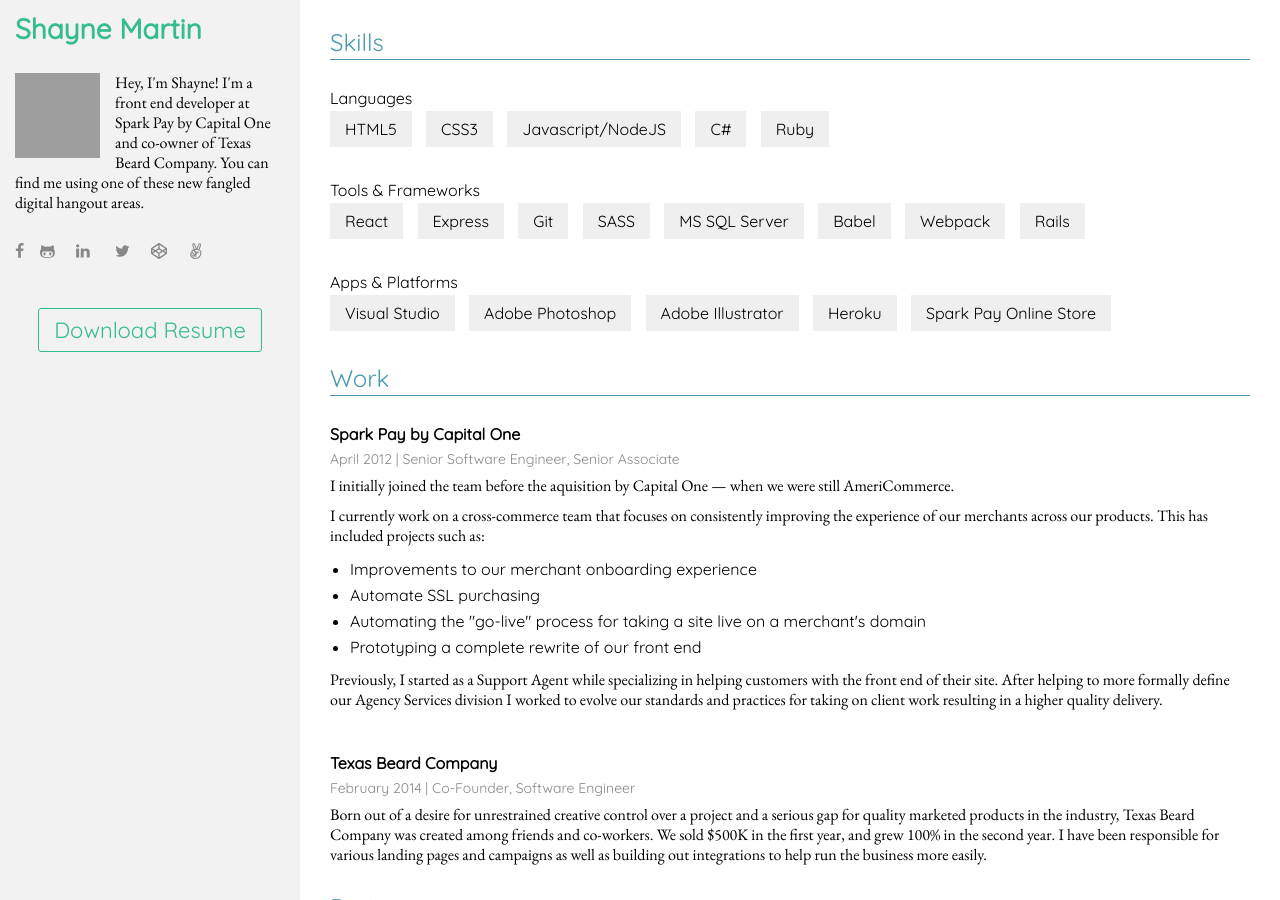
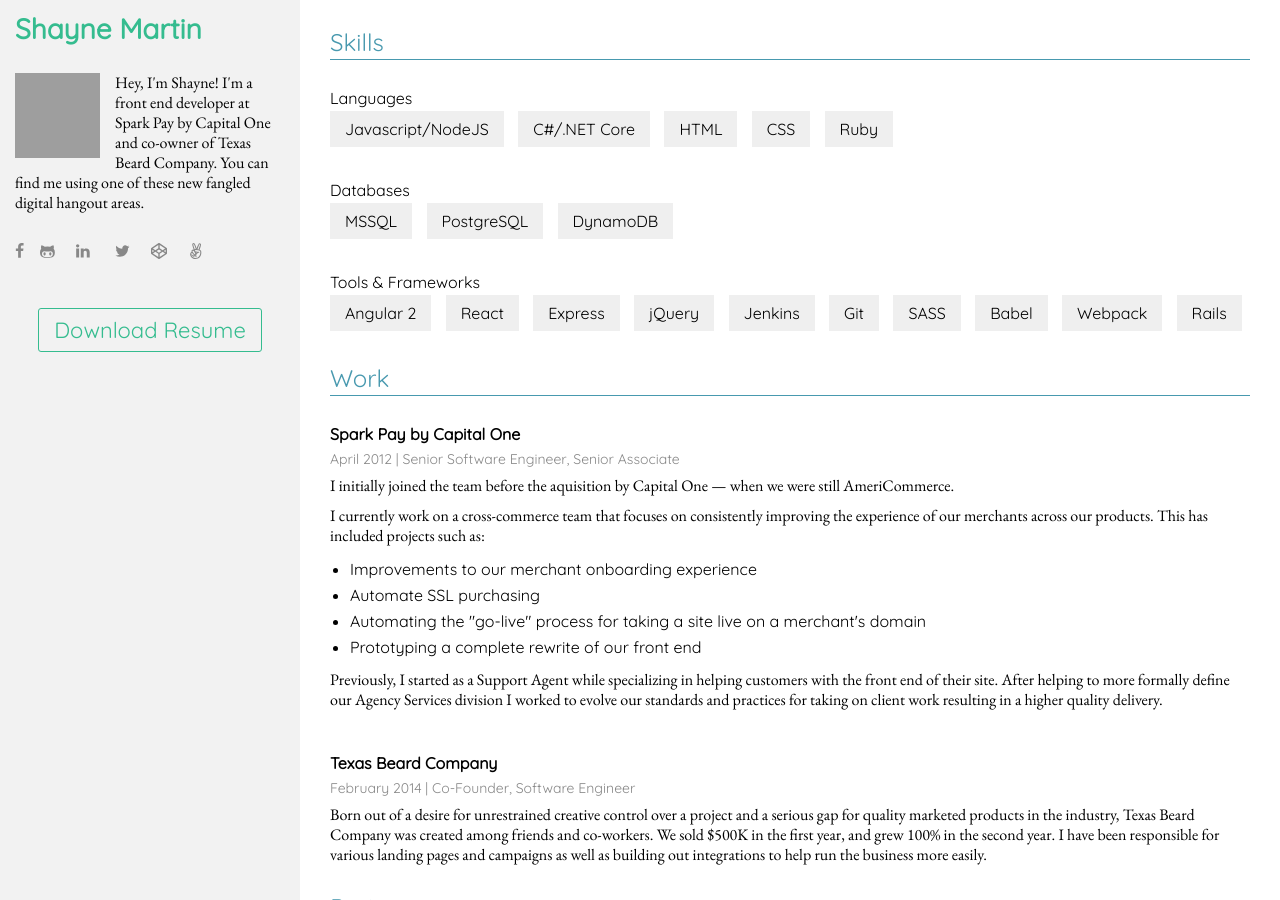
Before and after one commit to shaynemartin91/shaynemartin91.github.io, a Jekyll site: the page index.html, which Jekyll copies as it is, in a window 1280 px wide and 900 px high. Built offline with Jekyll 4.4.1, drawn with Linux system fonts in a browser that asks for light colours; nearby versions of some CDN libraries; grey boxes are pictures that could not be loaded.

Commit message:
Update skills tags

```diff
--- a/index.html
+++ b/index.html
@@ -71,36 +71,36 @@
             <div class="taglist">
               <div class="taglist__title">Languages</div>
               <ul class="taglist__list">
-                <li class="taglist__tag">HTML5</li>
-                <li class="taglist__tag">CSS3</li>
                 <li class="taglist__tag">Javascript/NodeJS</li>
-                <li class="taglist__tag">C#</li>
-                <li class="taglist__tag">Ruby</li>
+                <li class="taglist__tag">C#/.NET Core</li>
+		<li class="taglist__tag">HTML</li>
+                <li class="taglist__tag">CSS</li>
+		<li class="taglist__tag">Ruby</li>
+              </ul>
+            </div>
+
+	    <div class="taglist">
+              <div class="taglist__title">Databases</div>
+              <ul class="taglist__list">
+		<li class="taglist__tag">MSSQL</li>
+		<li class="taglist__tag">PostgreSQL</li>
+                <li class="taglist__tag">DynamoDB</li>
               </ul>
             </div>
 
             <div class="taglist">
               <div class="taglist__title">Tools &amp; Frameworks</div>
               <ul class="taglist__list">
+		<li class="taglist__tag">Angular 2</li>
                 <li class="taglist__tag">React</li>
                 <li class="taglist__tag">Express</li>
+		<li class="taglist__tag">jQuery</li>
+                <li class="taglist__tag">Jenkins</li>
                 <li class="taglist__tag">Git</li>
                 <li class="taglist__tag">SASS</li>
-                <li class="taglist__tag">MS SQL Server</li>
                 <li class="taglist__tag">Babel</li>
                 <li class="taglist__tag">Webpack</li>
                 <li class="taglist__tag">Rails</li>
-              </ul>
-            </div>
-
-            <div class="taglist">
-              <div class="taglist__title">Apps &amp; Platforms</div>
-              <ul class="taglist__list">
-                <li class="taglist__tag">Visual Studio</li>
-                <li class="taglist__tag">Adobe Photoshop</li>
-                <li class="taglist__tag">Adobe Illustrator</li>
-                <li class="taglist__tag">Heroku</li>
-                <li class="taglist__tag">Spark Pay Online Store</li>
               </ul>
             </div>
 
```
